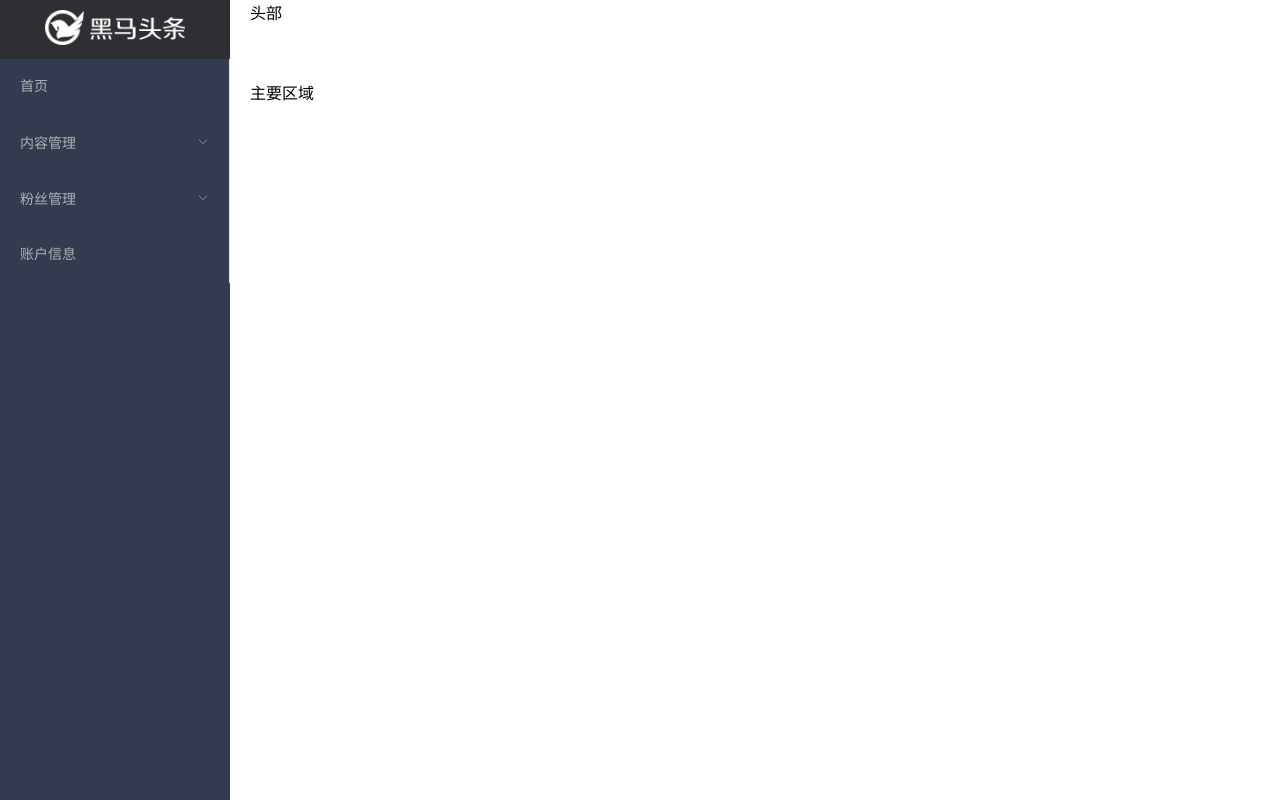
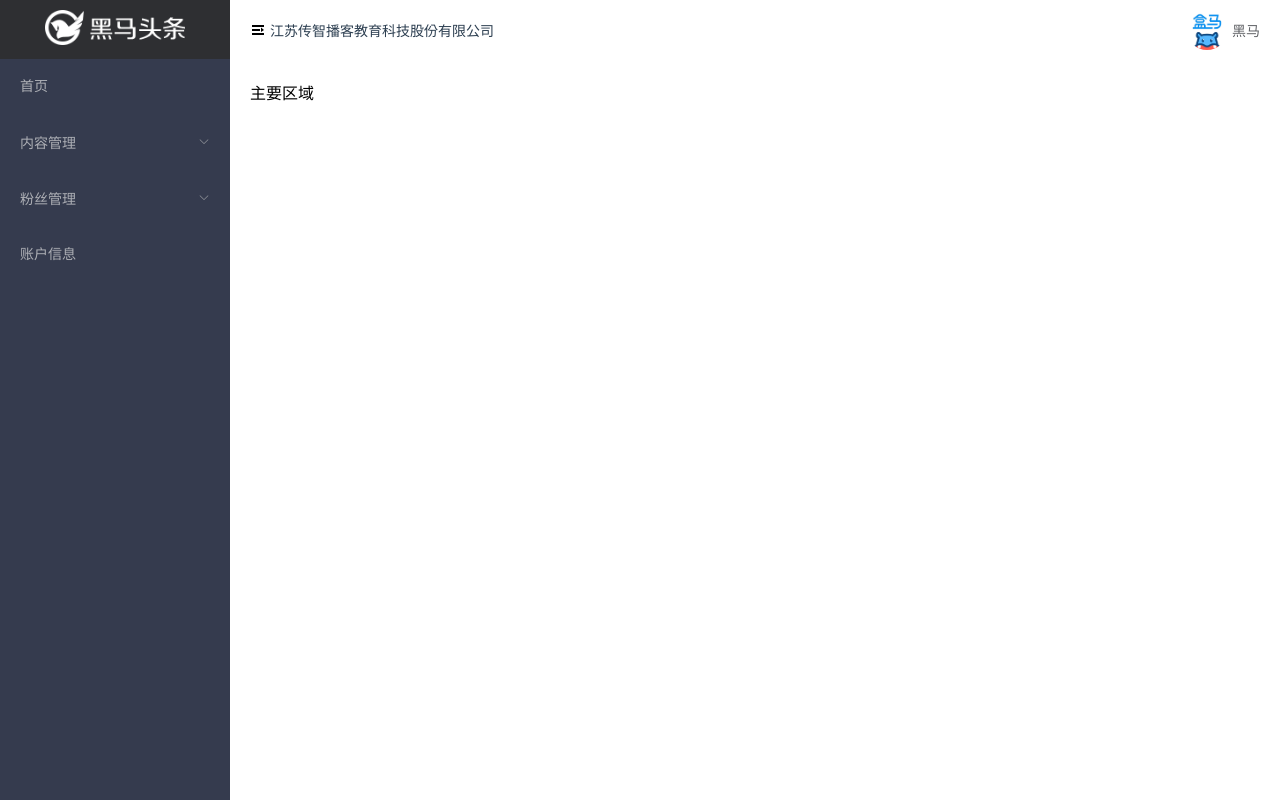
Before and after one commit to lijiahua-6/90heimatoutiao, a Vue app: page /#/home in a window 1280 px wide. Built offline with nearby package versions, Linux system fonts and the light colour scheme.

Commit message:
黑马头条PC-主页模块-头部结构及下拉菜单

```diff
--- a/src/components/home/layout-aside.vue
+++ b/src/components/home/layout-aside.vue
@@ -4,7 +4,7 @@
         <img src="../../assets/img/logo_admin.png" alt="">
     </div>
     <!-- 左侧导航 -->
-<el-menu background-color="#353b4e" text-color="#adafb5" active-text-color="#ffd04b">
+<el-menu style="width:231px" background-color="#353b4e" text-color="#adafb5" active-text-color="#ffd04b">
     <!-- 导航组件 -->
 <el-menu-item>
 首页
--- /dev/null
+++ b/src/components/home/layout-header.vue
@@ -0,0 +1,56 @@
+<template>
+<!-- 头部组件 -->
+<el-row class="layout-header" type="flex" justify="space-between" align="middle">
+    <!-- 左侧 -->
+    <el-col class="left" :span="6">
+        <!-- 左侧图标 -->
+        <i class='el-icon-s-unfold'></i>
+        <span class='title'>江苏传智播客教育科技股份有限公司</span>
+    </el-col>
+
+    <!-- 右侧 -->
+    <el-col class="right" :span="4">
+        <el-row type="flex" justify="end" align="middle">
+            <img src="../../assets/img/tim.jpg" alt="">
+            <!-- 下拉菜单 -->
+        <el-dropdown>
+            <span>黑马</span>
+            <el-dropdown-menu slot="dropdown">
+                <!-- 下拉内容 -->
+                <el-dropdown-item command="info">个人信息</el-dropdown-item>
+                <el-dropdown-item command="git">Git地址</el-dropdown-item>
+                <el-dropdown-item command="lgout">退出</el-dropdown-item>
+            </el-dropdown-menu>
+        </el-dropdown>
+        </el-row>
+    </el-col>
+</el-row>
+</template>
+
+<script>
+export default {
+
+}
+</script>
+
+<style lang='less' scoped>
+.layout-header {
+    height: 60px;
+    .left {
+        font-size: 16px;
+        .title {
+            margin-left: 4px;
+            color: #2c3e50;
+            font-size: 14px;
+        }
+    }
+    .right {
+        img {
+            width:40px;
+            height: 40px;
+            border-radius: 50%;
+            margin-right:5px;
+        }
+    }
+}
+</style>
--- a/src/views/home/index.vue
+++ b/src/views/home/index.vue
@@ -10,7 +10,8 @@
       <el-container>
       <!-- 上下布局 -->
       <el-header>
-        头部
+        <!-- 头部组件 -->
+        <layout-header></layout-header>
       </el-header>
       <!-- 主要区域 -->
       <el-main>
@@ -23,10 +24,12 @@
 
 <script>
 import layoutAside from '../../components/home/layout-aside' // 引入组件
+import layoutHeader from '../../components/home/layout-header' // 引入组件
 export default {
   // 局部注册
   components: {
-    'layout-aside': layoutAside
+    'layout-aside': layoutAside,
+    'layout-header': layoutHeader
   }
 }
 </script>
```
Also changed, not shown: src/assets/img/tim.jpg (added).
